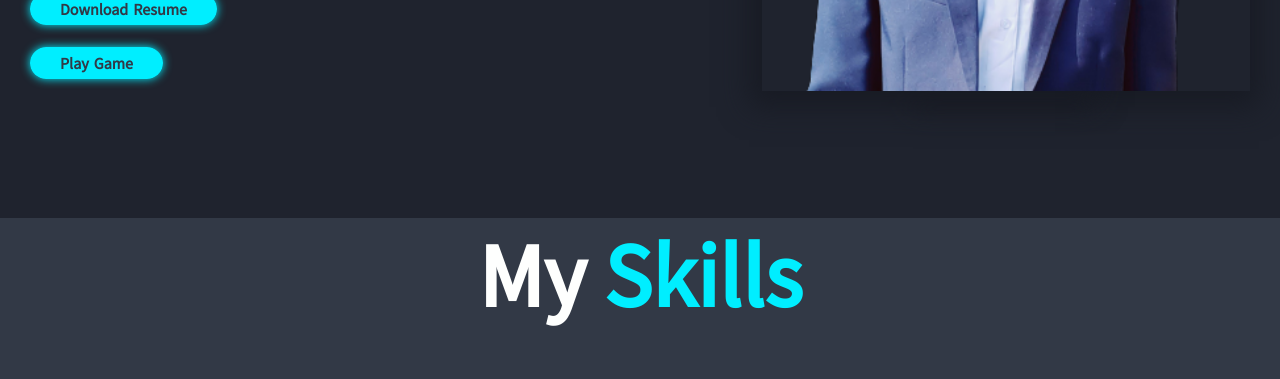
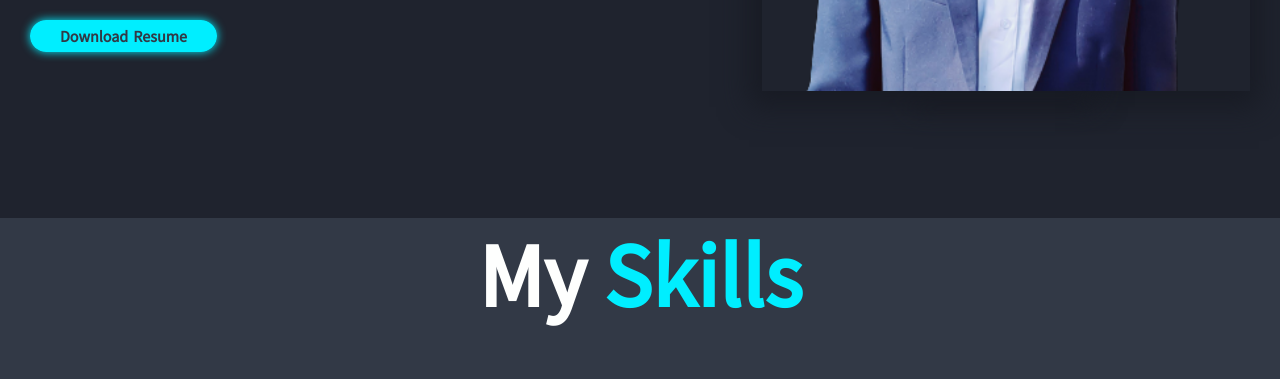
Before and after one commit to ersurajrajput/ersurajrajput.github.io, a plain HTML site: page index.html in a window 1280 px wide. Shown: the part 546-925 px from the top of the page. Drawn offline with nearby package versions, Linux system fonts and the light colour scheme; a web font is replaced by a local one.

Commit message:
game removed

```diff
--- a/index.html
+++ b/index.html
@@ -67,11 +67,7 @@
                 <div class="resume-links">
                     <a href="/assets/SURAJ.pdf" class="cv-resume btn-cls" target="new">Download Resume</a>
                 </div>
-                <br>
-                <br>
-                <div class="resume-links">
-                    <a href="andar_bahar.html" class="cv-resume btn-cls" target="new">Play Game</a>
-                </div>
+
             </div>
             <div class=" main-img ">
                 <img src=" ./assets/main_img.png " alt=" ">
```
